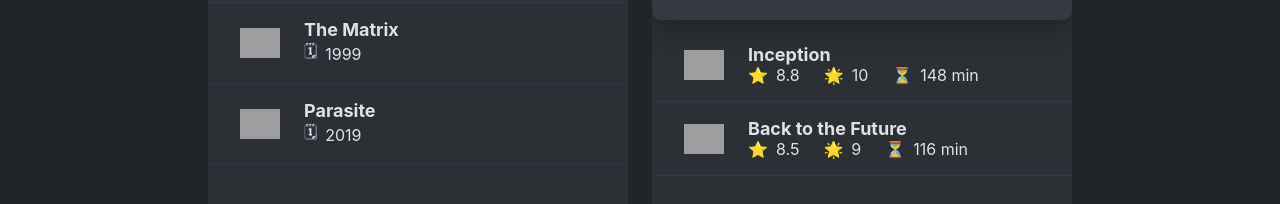
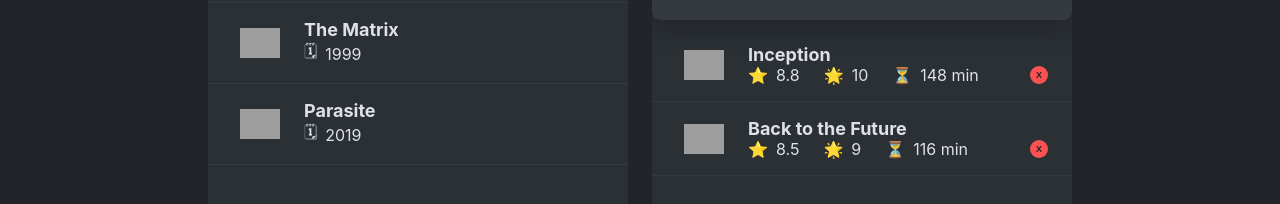
Before and after one commit to shafaqarefin/MovRankApp, a React (Create React App) app: page / in a window 1280 px wide. Shown: the part 206-410 px from the top of the page. Built offline with nearby package versions, Linux system fonts and the light colour scheme; grey boxes are pictures that could not be loaded.

Commit message:
added delete handler,delete icon,added event listener to delete btn

```diff
--- a/src/components/Main/MovieList/WatchedMoviesList.js
+++ b/src/components/Main/MovieList/WatchedMoviesList.js
@@ -1,4 +1,7 @@
-export function WatchedMoviesList({ watched }) {
+export function WatchedMoviesList({ watched, onDeleteMovie }) {
+  function handleDeleteMovie(id) {
+    onDeleteMovie(id);
+  }
   return (
     <ul className="list">
       {watched.map((movie) => (
@@ -18,6 +21,14 @@
               <span>⏳</span>
               <span>{movie.runtime} min</span>
             </p>
+            <button
+              className="btn-delete"
+              onClick={() => {
+                handleDeleteMovie(movie.imdbID);
+              }}
+            >
+              X
+            </button>
           </div>
         </li>
       ))}
```
